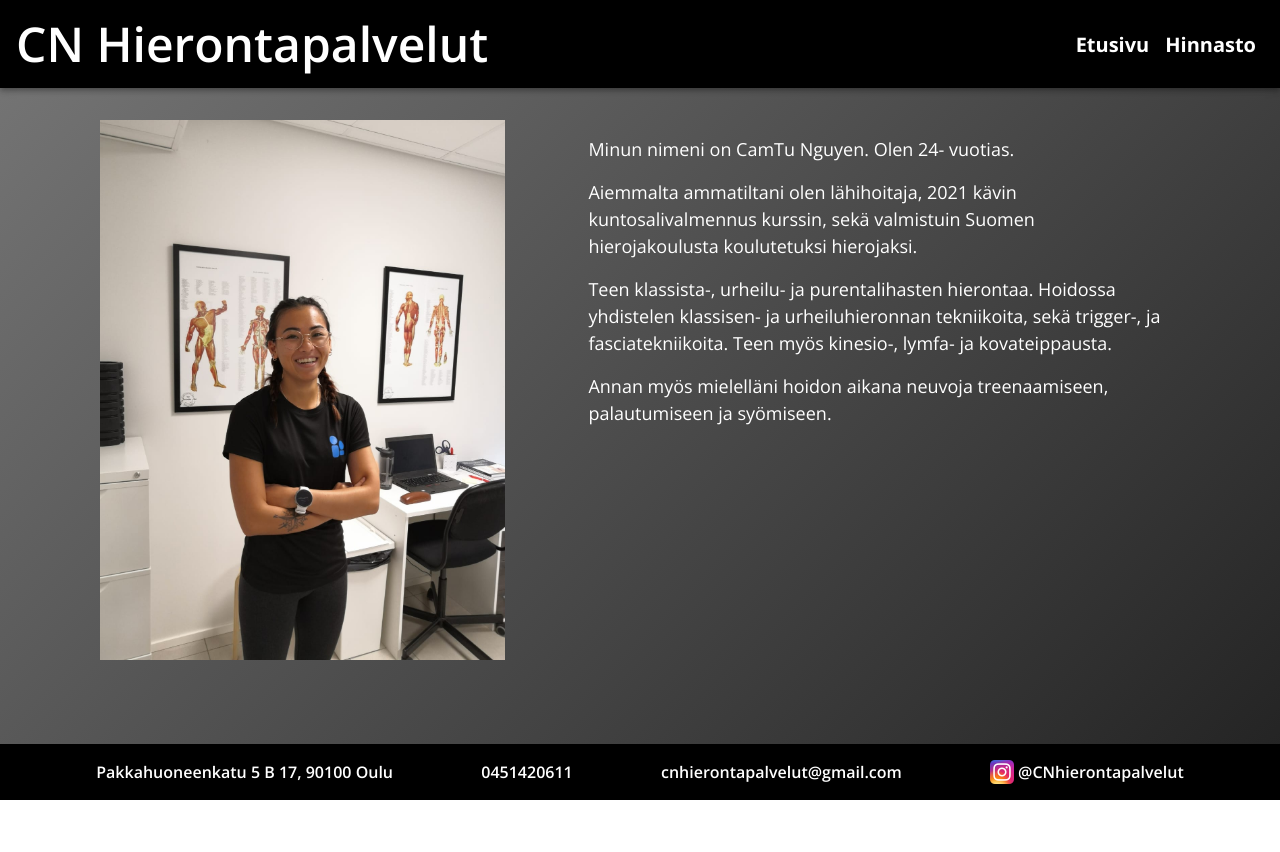
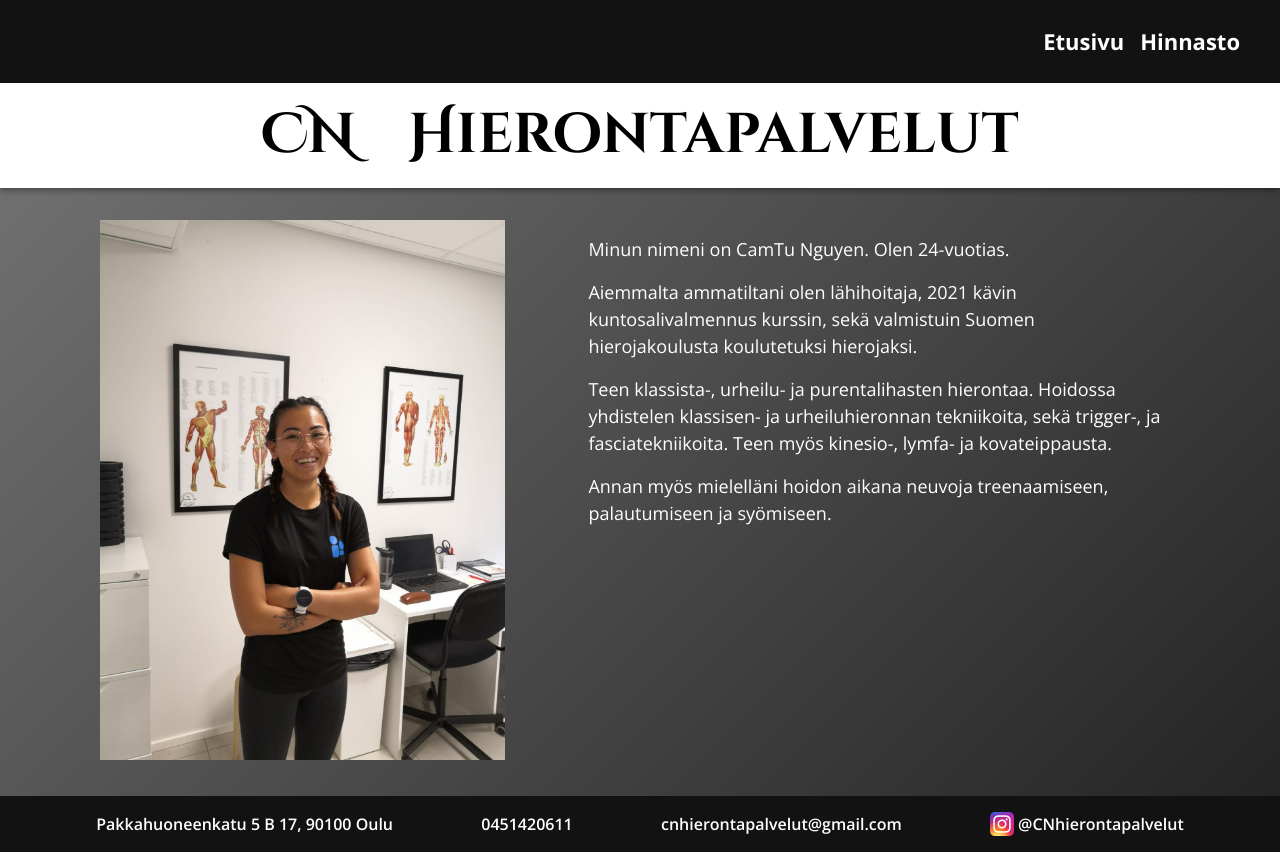
Before and after one commit to TetrisBattle/cn-hieronta, a React (Create React App) app: page /Etusivu in a window 1280 px wide. Before the commit the page ends 800 px from the top, so only its background shows below. Built offline with nearby package versions, Linux system fonts and the light colour scheme.

Commit message:
Add title bar to header and fix img loading

```diff
--- a/public/index.html
+++ b/public/index.html
@@ -4,22 +4,23 @@
 		<meta charset="utf-8" />
 		<meta name="viewport" content="width=device-width, initial-scale=1" />
 		<meta name="theme-color" content="#000000" />
-		<meta name="description" content="
-      Olen koulutettu hieroja. Teen klassinen-, urheilu- ja purentalihasten hieronta.
+		<meta
+			name="description"
+			content="Olen koulutettu hieroja. Teen klassinen-, urheilu- ja purentalihasten hieronta.
       Hoidossa yhdistelen klassisen- ja urheiluhieronnan tekniikoita,
       sekä trigger-, ja fasciatekniikoita. Teen myös kinesio-, lymfa- ja kovateippausta.
-      Annan mielelläni hoidon aikana neuvoja treenaamiseen, palautumiseen ja syömiseen.
-    " />
+      Annan mielelläni hoidon aikana neuvoja treenaamiseen, palautumiseen ja syömiseen."
+		/>
 		<link rel="icon" href="%PUBLIC_URL%/favicon.ico" />
 		<link rel="apple-touch-icon" href="%PUBLIC_URL%/logo192.png" />
 		<link rel="manifest" href="%PUBLIC_URL%/manifest.json" />
 		<link rel="preconnect" href="https://fonts.googleapis.com" />
 		<link rel="preconnect" href="https://fonts.gstatic.com" crossorigin />
 		<link
-			href="https://fonts.googleapis.com/css2?family=Open+Sans:ital,wght@0,300;0,400;0,500;0,600;0,700;0,800;1,300;1,400;1,500;1,600;1,700;1,800&display=swap"
+			href="https://fonts.googleapis.com/css2?family=Cinzel+Decorative:wght@400;700;900&family=Open+Sans:ital,wght@0,300;0,400;0,500;0,600;0,700;0,800;1,300;1,400;1,500;1,600;1,700;1,800&display=swap"
 			rel="stylesheet"
 		/>
-    <title>CN Hierontapalvelut</title>
+		<title>CN Hierontapalvelut</title>
 	</head>
 	<body style="margin: 0">
 		<noscript>You need to enable JavaScript to run this app.</noscript>
--- a/src/components/Footer.tsx
+++ b/src/components/Footer.tsx
@@ -20,7 +20,7 @@ export default function Footer() {
 			container
 			component={'footer'}
 			sx={{
-				backgroundColor: theme.palette.primary.main,
+				backgroundColor: '#121212',
 				marginTop: 'auto',
 				color: theme.palette.text.primary,
 				padding: 1,
--- a/src/components/Header.tsx
+++ b/src/components/Header.tsx
@@ -1,59 +1,51 @@
 import { Link } from 'react-router-dom'
-import {
-	AppBar,
-	Toolbar,
-	Button,
-	MenuItem,
-	Typography,
-	Box,
-	useTheme,
-} from '@mui/material'
-import { Menu as MenuIcon } from '@mui/icons-material'
-import MenuButton from './MenuButton'
+import { AppBar, Toolbar, Button, Typography, Box } from '@mui/material'
 
 export default function Header() {
-	const theme = useTheme()
 	const pages = ['Etusivu', 'Hinnasto']
 
 	return (
 		<AppBar
 			sx={{
 				backgroundImage: 'unset',
-				backgroundColor: theme.palette.primary.main,
+				backgroundColor: '#121212',
 			}}
 		>
-			<Toolbar>
-				<Typography
-					variant='h1'
-					sx={{
-						flexGrow: 1,
-						fontSize: '1.75rem',
-						fontWeight: 600,
-						[theme.breakpoints.up('sm')]: {
-							fontSize: '2.25rem',
-						},
-						[theme.breakpoints.up('lg')]: {
-							fontSize: '3rem',
-						},
-					}}
-				>
-					CN Hierontapalvelut
-				</Typography>
-				<Box className='navButtons'>
+			<Toolbar sx={{ p: 2 }}>
+				<Box className='navButtons' sx={{ ml: 'auto', pr: 2 }}>
 					{pages.map((page) => (
-						<Button key={page} component={Link} to={`/${page}`} variant='text'>
+						<Button
+							key={page}
+							component={Link}
+							to={`/${page}`}
+							variant='text'
+							disableRipple
+							sx={{
+								color: 'inherit',
+								backgroundColor: 'transparent',
+								fontSize: '1.375rem',
+							}}
+						>
 							{page}
 						</Button>
 					))}
 				</Box>
-				<MenuButton icon={<MenuIcon />} className='menuIcon'>
-					{pages.map((page) => (
-						<MenuItem key={page} component={Link} to={`/${page}`}>
-							{page}
-						</MenuItem>
-					))}
-				</MenuButton>
 			</Toolbar>
+			<Typography
+				variant='h1'
+				sx={{
+					bgcolor: '#fff',
+					color: 'black',
+					p: 2.5,
+					textAlign: 'center',
+					fontSize: 'clamp(1.75rem, 5.3vw, 3.5rem)',
+					fontWeight: 700,
+					fontFamily: 'Cinzel Decorative',
+					wordSpacing: '1ch',
+				}}
+			>
+				CN Hierontapalvelut
+			</Typography>
 		</AppBar>
 	)
 }
--- a/src/components/RootWrapper.tsx
+++ b/src/components/RootWrapper.tsx
@@ -24,6 +24,9 @@ export default function RootWrapper({ children }: IProps) {
 				display: 'flex',
 				flexDirection: 'column',
 				color: theme.palette.text.primary,
+				'& img': {
+					objectFit: 'cover'
+				}
 			}}
 		>
 			<Header />
--- a/src/material-ui/MuiTheme.tsx
+++ b/src/material-ui/MuiTheme.tsx
@@ -85,29 +85,6 @@ export default function MuiTheme(isDarkTheme: boolean) {
 				defaultProps: {
 					position: 'static',
 				},
-				styleOverrides: {
-					root: {
-						'& .MuiToolbar-root': {
-							padding: 16,
-							'& .navButtons': {
-								[theme.breakpoints.down('sm')]: {
-									display: 'none',
-								},
-								'& .MuiButton-root': {
-									color: 'inherit',
-									backgroundColor: 'transparent',
-									fontSize: '1.25rem',
-								},
-							},
-							'& .menuIcon': {
-								color: 'inherit',
-								[theme.breakpoints.up('sm')]: {
-									display: 'none',
-								},
-							},
-						},
-					},
-				},
 			},
 			MuiToolbar: {
 				defaultProps: {
@@ -119,43 +96,6 @@ export default function MuiTheme(isDarkTheme: boolean) {
 					},
 				},
 			},
-			MuiDialog: {
-				defaultProps: {
-					fullWidth: true,
-					maxWidth: 'sm',
-				},
-			},
-			MuiDialogTitle: {
-				styleOverrides: {
-					root: {
-						display: 'flex',
-						justifyContent: 'space-between',
-						alignItems: 'center',
-						backgroundColor: theme.palette.primary.main,
-						color: theme.palette.primary.contrastText,
-						fontWeight: 'bold',
-						padding: '8px 8px 8px 16px',
-						cursor: 'grab',
-						'& .MuiIconButton-root': {
-							color: 'inherit',
-						},
-					},
-				},
-			},
-			MuiDialogContent: {
-				styleOverrides: {
-					root: {
-						padding: '16px !important',
-					},
-				},
-			},
-			MuiDialogActions: {
-				styleOverrides: {
-					root: {
-						padding: '16px',
-					},
-				},
-			},
 		},
 	})
 }
--- a/src/pages/Etusivu.tsx
+++ b/src/pages/Etusivu.tsx
@@ -28,7 +28,7 @@ export default function Home() {
 			}}
 		>
 			<Grid item xs={9} sm={5} lg={4} xl={3.4}>
-				<img src={CamTuImg} alt='Selkahieronta' width='100%' />
+				<img src={CamTuImg} alt='Selkahieronta' width='100%' loading='lazy' />
 			</Grid>
 			<Grid
 				item
@@ -37,7 +37,7 @@ export default function Home() {
 				xl={5}
 				sx={{ padding: 2, gap: 2, display: 'flex', flexDirection: 'column' }}
 			>
-				<Typography>Minun nimeni on CamTu Nguyen. Olen 24- vuotias.</Typography>
+				<Typography>Minun nimeni on CamTu Nguyen. Olen 24-vuotias.</Typography>
 				<Typography>
 					Aiemmalta ammatiltani olen lähihoitaja, 2021 kävin kuntosalivalmennus
 					kurssin, sekä valmistuin Suomen hierojakoulusta koulutetuksi
```
